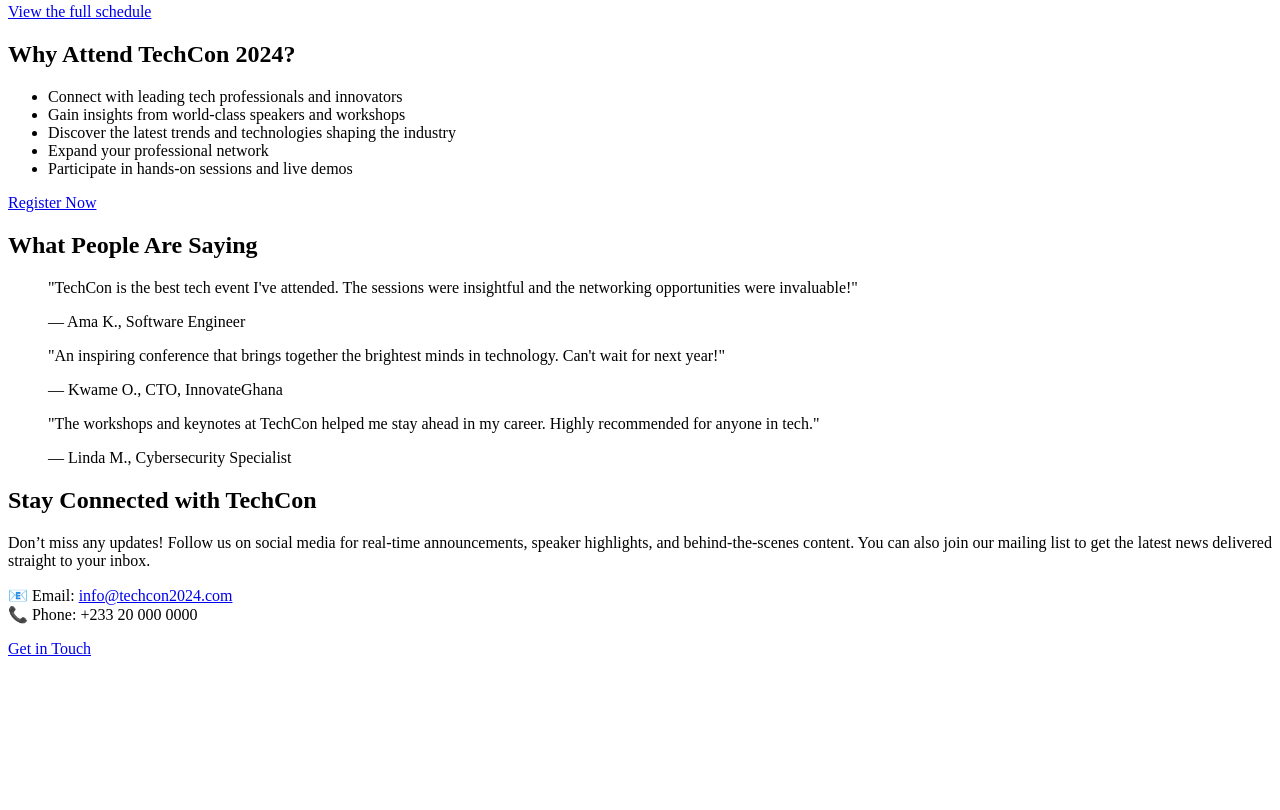
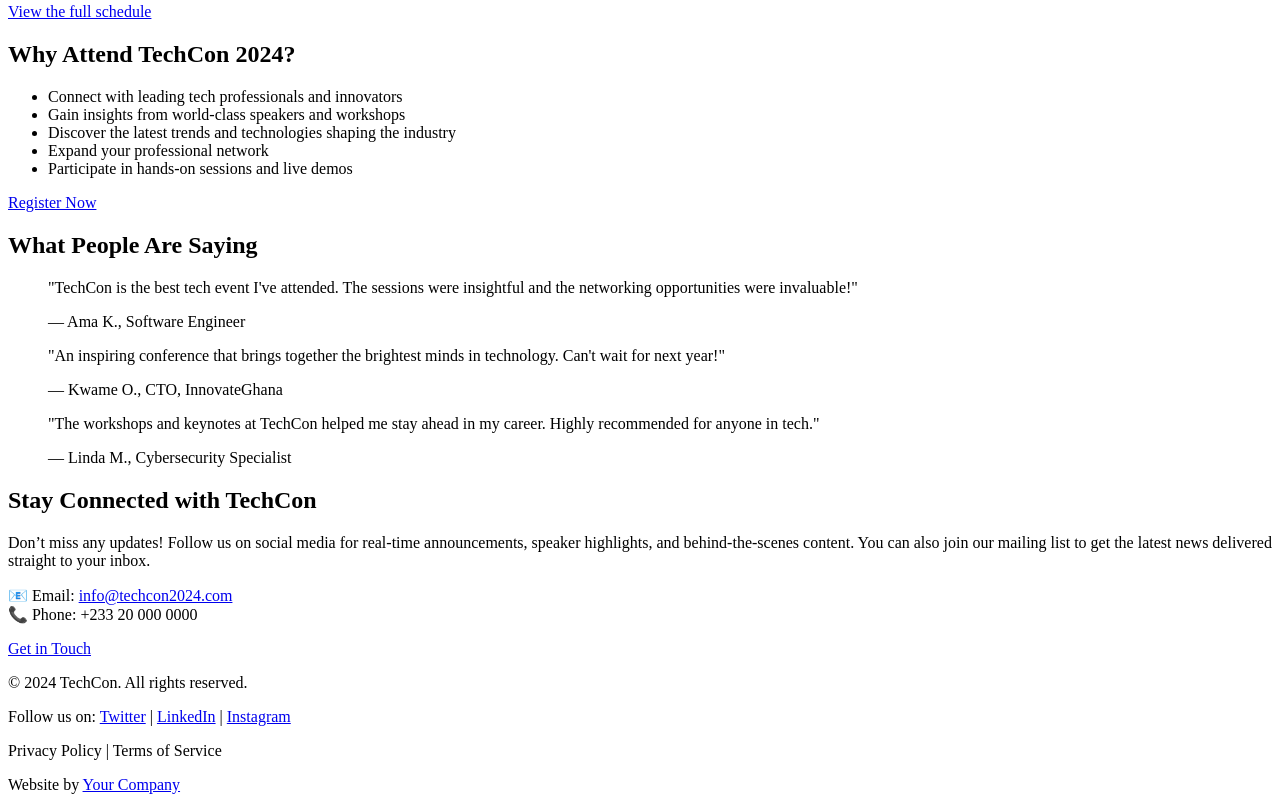
Before and after one commit to kobinaDev1/TechCon_HTML, a plain HTML site: page techon_website/index.html in a window 1280 px wide. Shown: the part 576-1386 px from the top of the page. Before the commit the page ends 1242 px from the top, so only its background shows below. Drawn offline with Linux system fonts and the light colour scheme.

Commit message:
Add footer to index.html with copyright and social media links

```diff
--- a/techon_website/index.html
+++ b/techon_website/index.html
@@ -81,9 +81,18 @@
 
   <a href="contact.html">Get in Touch</a>
 </section>
+</main>
 
-</main>
-<footer>
+  <footer>
+  <p>&copy; 2024 TechCon. All rights reserved.</p>
+  <p>Follow us on:
+    <a href="#">Twitter</a> |
+    <a href="#">LinkedIn</a> |
+    <a href="#">Instagram</a>
+  </p>
+  <p>Privacy Policy | Terms of Service</p>
+  <p>Website by <a href="https://www.example.com">Your Company</a></p>
+
 </footer>
 </body>
 </html>
```
